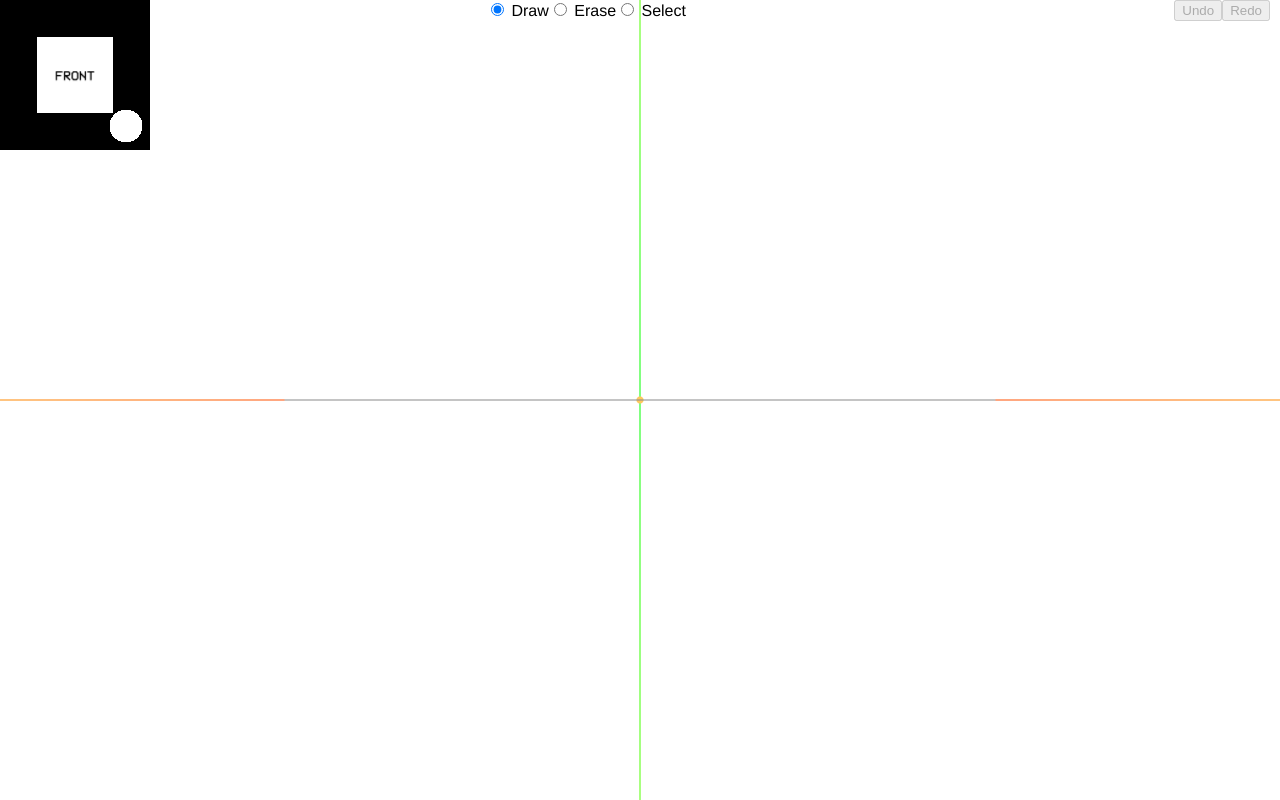
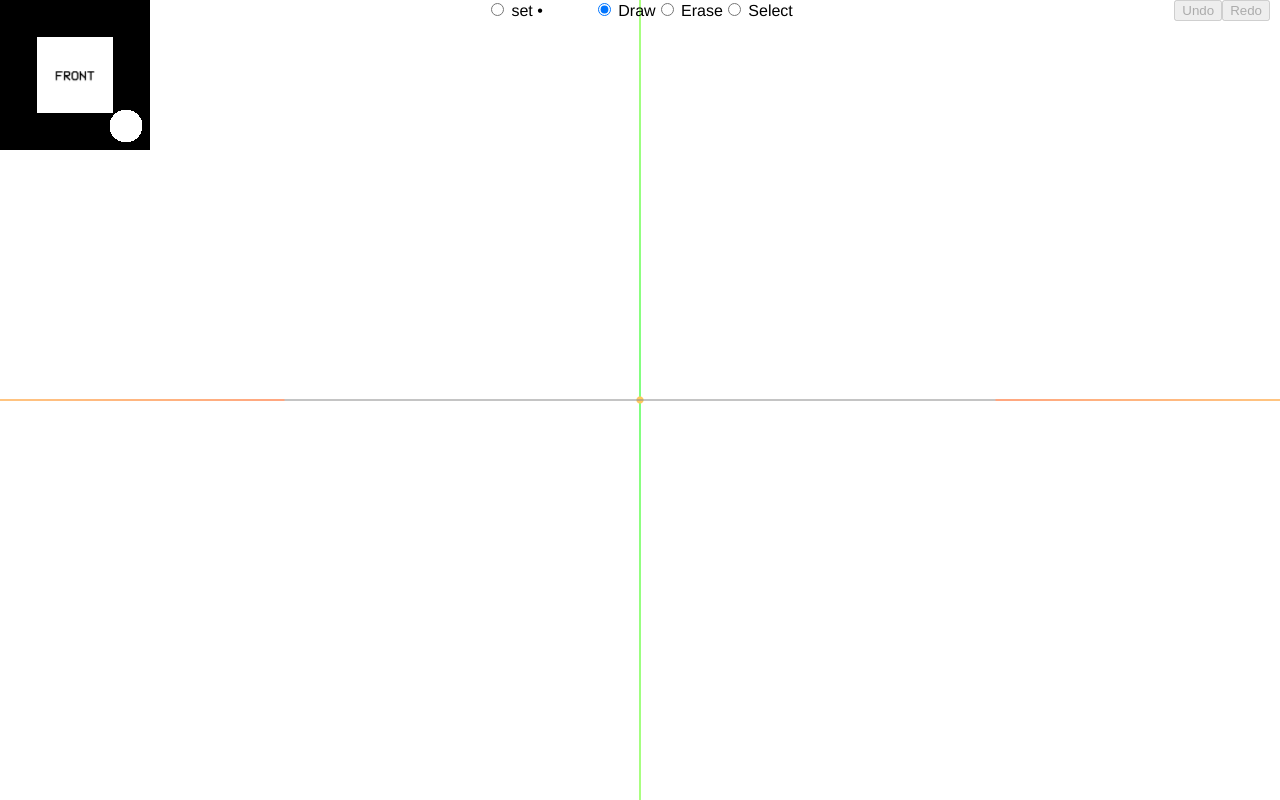
Before and after one commit to barese17/Penzil, a Vue app: page / in a window 1280 px wide. Built offline with nearby package versions, Linux system fonts and the light colour scheme; what undo-manager would draw is missing.

Commit message:
Fixed issue in build

```diff
--- a/src/App.vue
+++ b/src/App.vue
@@ -231,6 +231,11 @@ export default {
     },
     setSelectedTool: function (val) {
       this.tool = val;
+
+      if (val == "center") {
+        return;
+      }
+
       this.toolHistory.push(val);
       if (this.toolHistory.length > 2) {
         this.toolHistory.shift();
@@ -249,6 +254,16 @@ export default {
       });
 
       this.$.refs.undoRedo.updateUi();
+    },
+    setSelectedTool_internal: function (val) {
+      //this is a version without undo so that it can be called by the setCenter tool
+      this.tool = val;
+    },
+    setPreviouslySelectedTool: function () {
+      //this is used by setCenter.js to set the tool back to its previus config after setting the center
+      this.setSelectedTool_internal(
+        this.toolHistory[this.toolHistory.length - 1]
+      );
     },
     setSelectedObject: function (val) {
       this.selected = val;
--- a/src/components/Canvas.vue
+++ b/src/components/Canvas.vue
@@ -16,6 +16,7 @@
 import { draw } from "./draw.js";
 import { erase } from "./erase.js";
 import { select } from "./select.js";
+import { setCenter } from "./setCenter.js";
 
 export default {
   name: "Canvas",
@@ -92,6 +93,9 @@ export default {
               this.mouse.cy
             );
             break;
+          case "center":
+            //setCenter.set(this.mouse.tx, this.mouse.ty);
+            break;
           default:
             break;
         }
@@ -112,6 +116,9 @@ export default {
               break;
             case "select":
               select.onCancel();
+              break;
+            case "center":
+              //setCenter.set(this.mouse.tx, this.mouse.ty);
               break;
             default:
               break;
@@ -138,6 +145,9 @@ export default {
             case "select":
               select.onMove(this.mouse.cx, this.mouse.cy);
               break;
+            case "center":
+              //setCenter.set(this.mouse.tx, this.mouse.ty);
+              break;
             default:
               break;
           }
@@ -159,6 +169,9 @@ export default {
             break;
           case "select":
             select.onEnd(this.mouse.tx, this.mouse.ty);
+            break;
+          case "center":
+            setCenter.set(this.mouse.tx, this.mouse.ty);
             break;
           default:
             break;
@@ -193,16 +206,6 @@ export default {
         //nothing;
       }
     },
-    // rotateAndZoomCamera(x1, y1, x2, y2) {
-    //   let deltaX;
-    //   let deltaY;
-    //   let w = 150;
-    //   var PI_2 = Math.PI * 2;
-    //   var speed = 0.5;
-    //   var theta = (PI_2 * speed * deltaX) / w;
-    //   var phi = (PI_2 * speed * deltaY) / w;
-    //   cameraControls.rotate(theta, phi, false);
-    // },
   },
   watch: {},
   mounted() {},
--- a/src/components/ToolSelector.vue
+++ b/src/components/ToolSelector.vue
@@ -2,6 +2,16 @@
 <template>
   <div class="mainToolbar">
     <div class="toolSelection">
+      <span @click="setTool('center', true)">
+        <input
+          type="radio"
+          id="setCenter"
+          name="tools"
+          value="center"
+          v-model="tool"
+        /><label for="setCenter"> set • </label>
+        <div></div>
+      </span>
       <span @click="setTool('draw', true)">
         <input
           type="radio"
@@ -79,7 +89,11 @@ export default {
   padding-left: 6px;
   white-space: discard;
   display: flex;
-  width: 300px;
+  width: 400px;
   float: left;
 }
+
+#setCenter + label {
+  margin-right: 50px;
+}
 </style>
--- /dev/null
+++ b/src/components/setCenter.js
@@ -0,0 +1,34 @@
+import * as THREE from "three";
+import {
+    camera,
+    cameraControls,
+    vm,
+    scene
+} from "../App.vue";
+
+let setCenter = {
+    set: function (tx, ty) {
+
+        let newTarget = new THREE.Vector3();
+
+        let raycaster = new THREE.Raycaster();
+        raycaster.params.Line.threshold = 0.05;
+        raycaster.layers.set(1);
+        raycaster.setFromCamera(new THREE.Vector2(tx, ty), camera);
+        try {
+            var intersectedObject = raycaster.intersectObjects(scene.children)[0];
+            newTarget = intersectedObject.point;
+        } catch (err) {
+            //if nothing is found, it means that we pointed nothing, so we place the center at the unprojected point
+            var v3 = new THREE.Vector3(tx, ty, 0);
+            v3.unproject(camera);
+            newTarget = v3;
+        }
+
+        cameraControls.moveTo(newTarget.x, newTarget.y, newTarget.z, true)
+        console.log(vm.$.ctx)
+        vm.$.ctx.setPreviouslySelectedTool();
+    }
+}
+
+export { setCenter }
```
